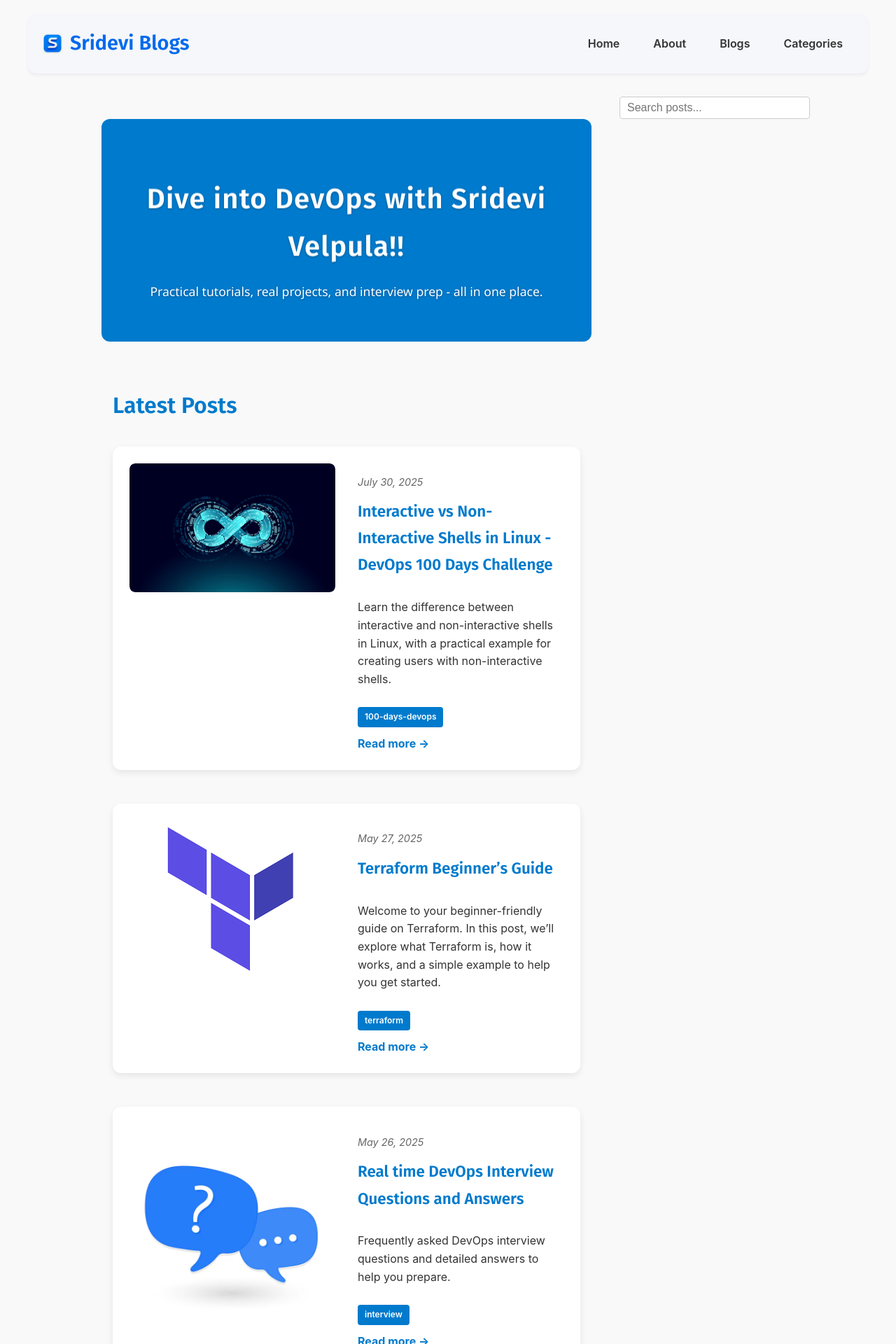
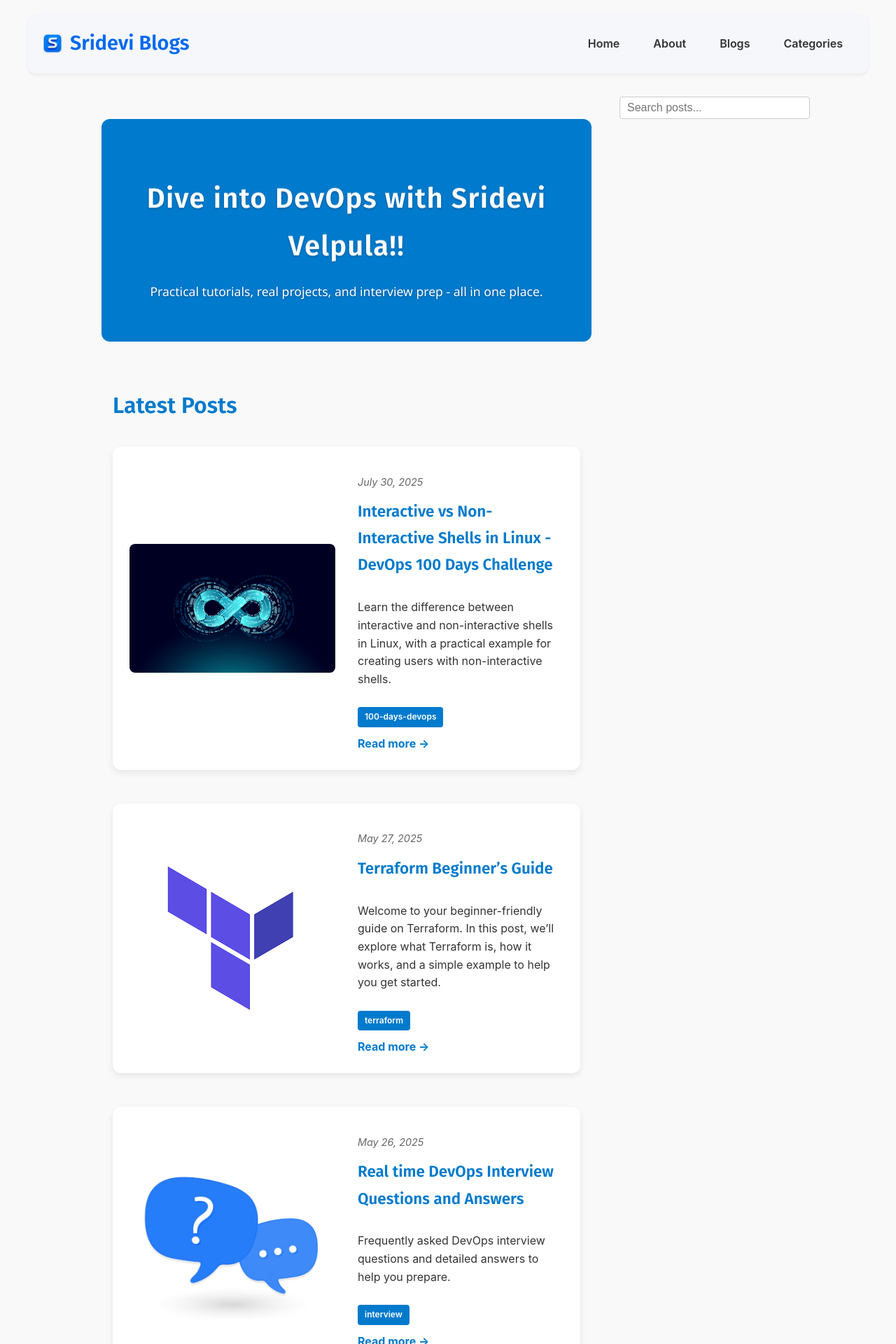
Before and after one commit to srideviblogs/srideviblogs.github.io, a Jekyll site: the page built from index.md, in a window 1280 px wide. Shown: the top 1920 px of the page at 70% size. Built offline with Jekyll 4.4.1, drawn with Linux system fonts in a browser that asks for light colours.

Commit message:
Update custom.css

```diff
--- a/assets/css/custom.css
+++ b/assets/css/custom.css
@@ -511,9 +511,8 @@ header.site-header {
 
 .alt-post-row {
   display: flex;
-  flex-direction: row;
   flex-wrap: wrap;
-  align-items: stretch; /* ensures equal height columns */
+  align-items: stretch;
   margin-bottom: 3rem;
   gap: 2rem;
   background: white;
@@ -521,7 +520,6 @@ header.site-header {
   box-shadow: 0 4px 10px rgba(0, 0, 0, 0.08);
   padding: 1.5rem;
   transition: transform 0.2s ease, box-shadow 0.2s ease;
-  min-height: 240px; /* force consistent height */
 }
 
 .alt-post-row:hover {
@@ -535,12 +533,12 @@ header.site-header {
 
 .alt-post-image {
   flex: 1 1 45%;
+  max-height: 100%;
   display: flex;
   align-items: center;
   justify-content: center;
   overflow: hidden;
   border-radius: 8px;
-  height: 100%; /* stretch image container */
 }
 
 .alt-post-image img {
@@ -556,7 +554,6 @@ header.site-header {
   display: flex;
   flex-direction: column;
   justify-content: space-between; /* optional for better spacing */
-  height: 100%;
 }
 
 .alt-post-date {
```
